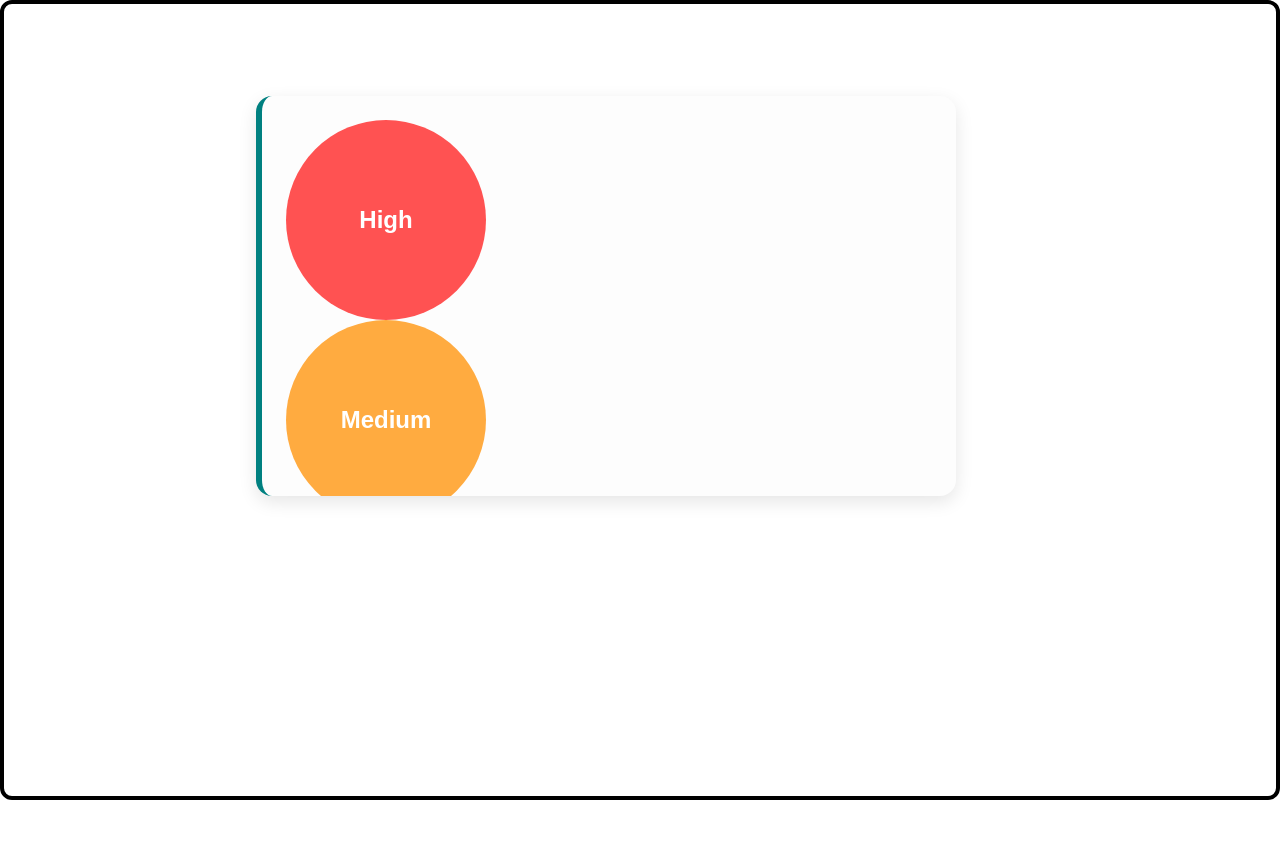
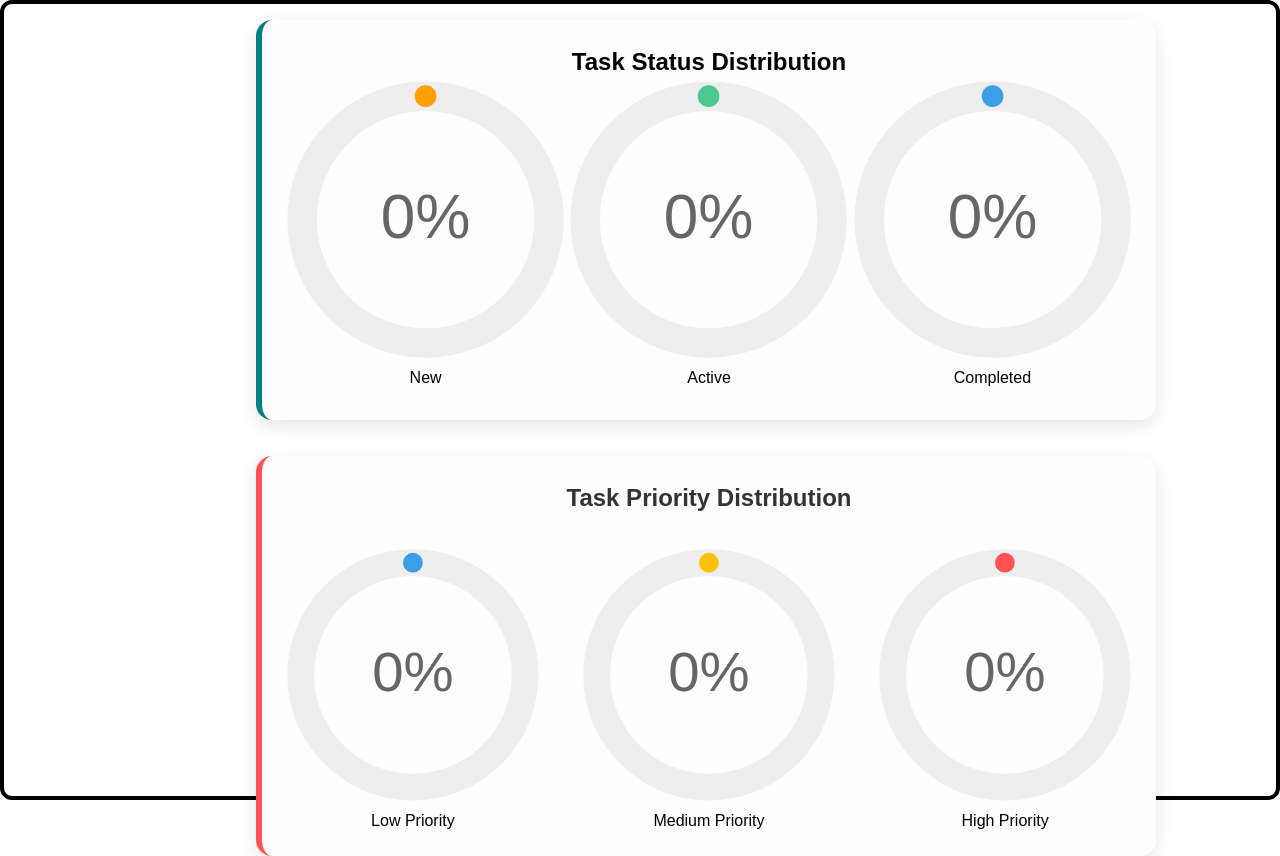
Before and after one commit to arnanta/TaskMaster, a React (Vite) app: page /dashboard in a window 1280 px wide. Before the commit the page ends 800 px from the top, so only its background shows below. Built offline with nearby package versions, Linux system fonts and the light colour scheme; a web font is replaced by a local one.

Commit message:
Dashboard with status and priortity of tasks designed

```diff
--- a/src/pages/Dashboard/Dashboard.module.css
+++ b/src/pages/Dashboard/Dashboard.module.css
@@ -1,15 +1,14 @@
-/* In your Dashboard.module.css */
 .container {
   width: 100%;
   border: 4px solid black;
   display: flex;
-  flex-direction: column;
+  flex-direction: row;
   border-radius: 12px;
   height: 100vh;
 }
 
 .statusContainer {
-  width: 700px;
+  width: 900px;
   margin: 1rem auto;
   padding: 1.5rem;
   border-radius: 16px;
@@ -21,43 +20,110 @@
   flex-direction: column;
   overflow: hidden;
   height: 400px;
-  top: 10%;
+  /* top: 10%; */
   left: 20%;
   position: absolute;
 }
 
-.circles-container {
+.circlesContainer {
   display: flex;
-  justify-content: space-between; /* Changed to space-between */
-  align-items: center;
-  flex-grow: 1;
-  width: 100%; /* Ensure container takes full width */
-  padding: 0 1.5rem; /* Add padding to match parent */
+  flex-direction: row; /* Explicitly set to row */
+  justify-content: space-between; /* Distribute space between circles */
+  align-items: center; /* Center vertically */
+  width: 100%; /* Take full width of parent */
+  /* padding: 0 1.5rem; Add padding to match parent */
+  /* Remove flex-grow as it's not needed here */
+}
+
+.singleChart {
+  width: 33%;
+  justify-content: space-around;
+}
+
+.circularChart {
+  display: block;
+  margin: 10px auto;
+  max-width: 80%;
+  max-height: 250px;
+}
+
+.circleBg {
+  fill: none;
+  stroke: #eee;
+  stroke-width: 3.8;
 }
 
 .circle {
-  /* Make circles larger and responsive */
-  width: 200px; /* Increased from 100px */
-  height: 200px; /* Increased from 100px */
-  min-width: 200px; /* Prevent shrinking */
-  border-radius: 50%;
-  display: flex;
-  align-items: center;
-  justify-content: center;
-  color: white;
-  font-weight: bold;
-  font-size: 1.5rem; /* Larger text */
+  fill: none;
+  stroke-width: 2.8;
+  stroke-linecap: round;
+  animation: progress 1s ease-out forwards;
 }
 
-/* Individual circle colors */
-.circle.high {
-  background: #ff5252;
+@keyframes progress {
+  0% {
+    stroke-dasharray: 0 100;
+  }
 }
 
-.circle.medium {
-  background: #ffab40;
+.circularChartOrange .circle {
+  stroke: #ff9f00;
 }
 
-.circle.low {
-  background: #69f0ae;
+.circularChartGreen .circle {
+  stroke: #4cc790;
 }
+
+.circularChartBlue .circle {
+  stroke: #3c9ee5;
+}
+
+.percentage {
+  fill: #666;
+  font-family: sans-serif;
+  font-size: 0.5em;
+  text-anchor: middle;
+}
+
+/* Priority Container Styles */
+.priorityContainer {
+  width: 900px;
+  margin: 1rem auto;
+  padding: 1.5rem;
+  border-radius: 16px;
+  background-color: #fdfdfd;
+  box-shadow: 0 6px 18px rgba(0, 0, 0, 0.1);
+  border-left: 6px solid #ff5252; /* Red accent */
+  position: absolute;
+  top: 55%; /* Position below status container */
+  left: 20%;
+  height: 400px;
+}
+
+.priorityCharts {
+  display: flex;
+  justify-content: space-between;
+  align-items: center;
+  width: 100%;
+  margin-top: 2rem;
+}
+
+.priorityChart {
+  width: 30%;
+  text-align: center;
+}
+
+/* New color classes for priority charts */
+.circularChartYellow .circle {
+  stroke: #ffc107;
+}
+
+.circularChartRed .circle {
+  stroke: #ff5252;
+}
+
+.priorityContainer h2 {
+  text-align: center;
+  color: #333;
+  margin-bottom: 1.5rem;
+}
--- a/src/pages/Dashboard/Dashboard.tsx
+++ b/src/pages/Dashboard/Dashboard.tsx
@@ -1,18 +1,159 @@
-// In your Dashboard.jsx
 import React from 'react';
 import style from './Dashboard.module.css';
+import { useSelector } from 'react-redux';
+import { RootState } from '@/Store';
 
 const Dashboard = () => {
+  const cards = useSelector((state: RootState) => state.card);
+  const cardlength = cards.length;
+
+  // Status percentages
+  const newCards = cards.filter((card) => card.status === 'New');
+  const activeCards = cards.filter((card) => card.status === 'Active');
+  const completedCards = cards.filter((card) => card.status === 'Completed');
+  const newPercentage = cardlength > 0 ? (newCards.length / cardlength) * 100 : 0;
+  const activePercentage = cardlength > 0 ? (activeCards.length / cardlength) * 100 : 0;
+  const completedPercentage = cardlength > 0 ? (completedCards.length / cardlength) * 100 : 0;
+
+  const newPercentageRounded = Math.round(newPercentage);
+  const activePercentageRounded = Math.round(activePercentage);
+  const completedPercentageRounded = Math.round(completedPercentage);
+
+  // Priority percentages
+  const lowPriorityCards = cards.filter((card) => card.priority === 'Low');
+  const mediumPriorityCards = cards.filter((card) => card.priority === 'Medium');
+  const highPriorityCards = cards.filter((card) => card.priority === 'High');
+
+  const lowPercentage = cardlength > 0 ? (lowPriorityCards.length / cardlength) * 100 : 0;
+  const mediumPercentage = cardlength > 0 ? (mediumPriorityCards.length / cardlength) * 100 : 0;
+  const highPercentage = cardlength > 0 ? (highPriorityCards.length / cardlength) * 100 : 0;
+
   return (
     <div className={style.container}>
       <div className={style.statusContainer}>
+        <h2>Task Status Distribution</h2>
         <div className={style.circlesContainer}>
-          <div className={`${style.circle} ${style.high}`}>High</div>
-          <div className={`${style.circle} ${style.medium}`}>Medium</div>
-          <div className={`${style.circle} ${style.low}`}>Low</div>
+          {/* New Tasks (Orange) */}
+          <div className={style.singleChart}>
+            <svg viewBox="0 0 36 36" className={style.circularChartOrange}>
+              <path
+                className={style.circleBg}
+                d="M18 2.0845 a 15.9155 15.9155 0 0 1 0 31.831 a 15.9155 15.9155 0 0 1 0 -31.831"
+              />
+              <path
+                className={style.circle}
+                stroke-dasharray={`${newPercentage}, 100`}
+                d="M18 2.0845 a 15.9155 15.9155 0 0 1 0 31.831 a 15.9155 15.9155 0 0 1 0 -31.831"
+              />
+              <text x="18" y="20.35" className={style.percentage}>
+                {newPercentageRounded}%
+              </text>
+            </svg>
+            <span>New</span>
+          </div>
+
+          {/* Active Tasks (Green) */}
+          <div className={style.singleChart}>
+            <svg viewBox="0 0 36 36" className={style.circularChartGreen}>
+              <path
+                className={style.circleBg}
+                d="M18 2.0845 a 15.9155 15.9155 0 0 1 0 31.831 a 15.9155 15.9155 0 0 1 0 -31.831"
+              />
+              <path
+                className={style.circle}
+                stroke-dasharray={`${activePercentage}, 100`}
+                d="M18 2.0845 a 15.9155 15.9155 0 0 1 0 31.831 a 15.9155 15.9155 0 0 1 0 -31.831"
+              />
+              <text x="18" y="20.35" className={style.percentage}>
+                {activePercentageRounded}%
+              </text>
+            </svg>
+            <span>Active</span>
+          </div>
+
+          {/* Completed Tasks (Blue) */}
+          <div className={style.singleChart}>
+            <svg viewBox="0 0 36 36" className={style.circularChartBlue}>
+              <path
+                className={style.circleBg}
+                d="M18 2.0845 a 15.9155 15.9155 0 0 1 0 31.831 a 15.9155 15.9155 0 0 1 0 -31.831"
+              />
+              <path
+                className={style.circle}
+                stroke-dasharray={`${completedPercentage}, 100`}
+                d="M18 2.0845 a 15.9155 15.9155 0 0 1 0 31.831 a 15.9155 15.9155 0 0 1 0 -31.831"
+              />
+              <text x="18" y="20.35" className={style.percentage}>
+                {completedPercentageRounded}%
+              </text>
+            </svg>
+            <span>Completed</span>
+          </div>
         </div>
       </div>
-      <div className={style.priorityContainer}></div>
+
+      {/* Priority Container */}
+      <div className={style.priorityContainer}>
+        <h2>Task Priority Distribution</h2>
+        <div className={style.priorityCharts}>
+          {/* Low Priority (Blue) */}
+          <div className={style.priorityChart}>
+            <svg viewBox="0 0 36 36" className={style.circularChartBlue}>
+              <path
+                className={style.circleBg}
+                d="M18 2.0845 a 15.9155 15.9155 0 0 1 0 31.831 a 15.9155 15.9155 0 0 1 0 -31.831"
+              />
+              <path
+                className={style.circle}
+                stroke-dasharray={`${lowPercentage}, 100`}
+                d="M18 2.0845 a 15.9155 15.9155 0 0 1 0 31.831 a 15.9155 15.9155 0 0 1 0 -31.831"
+              />
+              <text x="18" y="20.35" className={style.percentage}>
+                {Math.round(lowPercentage)}%
+              </text>
+            </svg>
+            <span>Low Priority</span>
+          </div>
+
+          {/* Medium Priority (Yellow) */}
+          <div className={style.priorityChart}>
+            <svg viewBox="0 0 36 36" className={style.circularChartYellow}>
+              <path
+                className={style.circleBg}
+                d="M18 2.0845 a 15.9155 15.9155 0 0 1 0 31.831 a 15.9155 15.9155 0 0 1 0 -31.831"
+              />
+              <path
+                className={style.circle}
+                stroke-dasharray={`${mediumPercentage}, 100`}
+                d="M18 2.0845 a 15.9155 15.9155 0 0 1 0 31.831 a 15.9155 15.9155 0 0 1 0 -31.831"
+              />
+              <text x="18" y="20.35" className={style.percentage}>
+                {Math.round(mediumPercentage)}%
+              </text>
+            </svg>
+            <span>Medium Priority</span>
+          </div>
+
+          {/* High Priority (Red) */}
+          <div className={style.priorityChart}>
+            <svg viewBox="0 0 36 36" className={style.circularChartRed}>
+              <path
+                className={style.circleBg}
+                d="M18 2.0845 a 15.9155 15.9155 0 0 1 0 31.831 a 15.9155 15.9155 0 0 1 0 -31.831"
+              />
+              <path
+                className={style.circle}
+                stroke-dasharray={`${highPercentage}, 100`}
+                d="M18 2.0845 a 15.9155 15.9155 0 0 1 0 31.831 a 15.9155 15.9155 0 0 1 0 -31.831"
+              />
+              <text x="18" y="20.35" className={style.percentage}>
+                {Math.round(highPercentage)}%
+              </text>
+            </svg>
+            <span>High Priority</span>
+          </div>
+        </div>
+      </div>
     </div>
   );
 };
```
